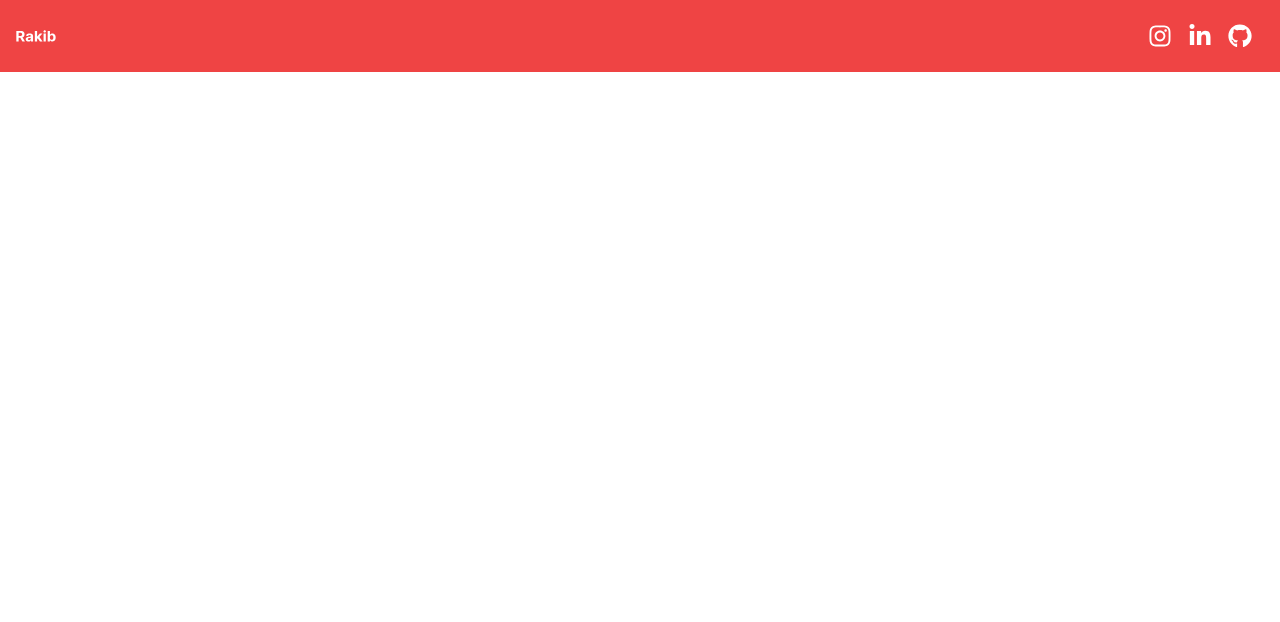
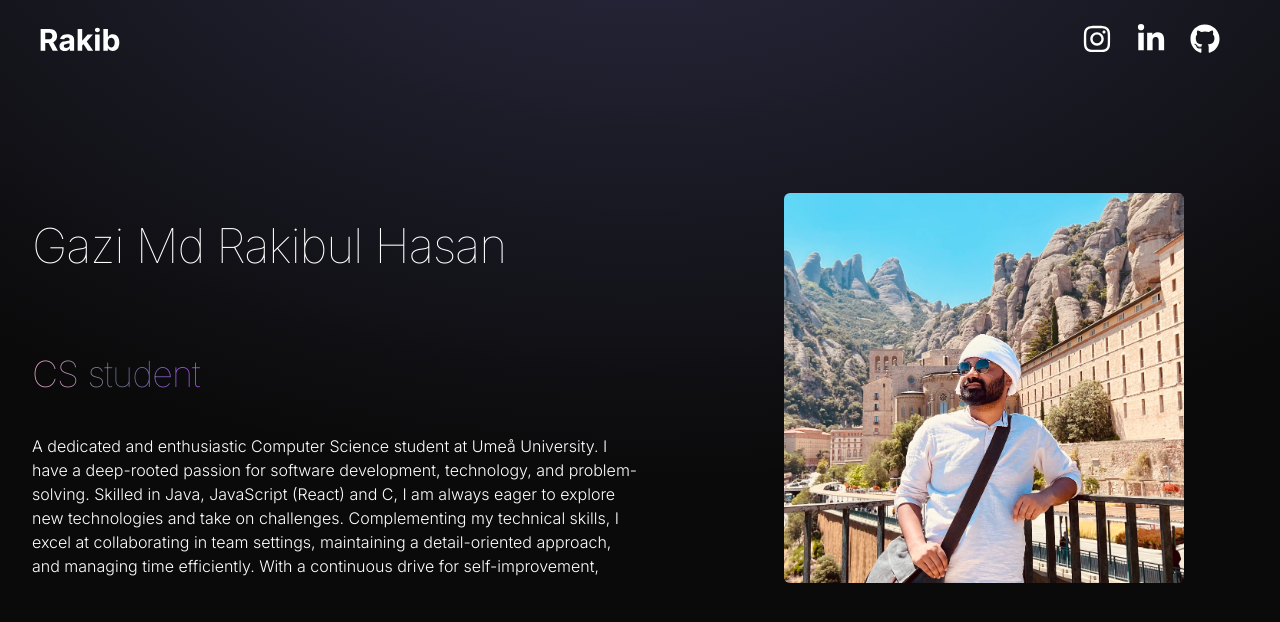
Before and after one commit to rakibhasan-0/MyProtfolio__, a Next.js app: page / in a window 1280 px wide. Shown: the top 622 px of the page. Built offline with nearby package versions, Linux system fonts and the light colour scheme.

Commit message:
some information has been added

```diff
--- a/src/app/components/Hero.jsx
+++ b/src/app/components/Hero.jsx
@@ -1,7 +1,28 @@
 import React from 'react'
+import { MY_INFO } from '../../../utils/constant'
+import profilePicture from '../../../public/myImage__.jpg'
+import Image from 'next/image'
 
 export const Hero = () => {
   return (
-    <div>Hero</div>
+    <div className = "pb-4 lg:mb-35">
+        <div className="flex flex-wrap items-center justify-between">
+            <div className ="w-full lg:w-1/2 ">
+                <div className = "my-20 flex flex-col items-center lg:items-start">
+                    <h1 className="pb-16 text-6xl text-white my-40 sm:my-5 font-thin tracking-tight lg:mt-16 lg:text-5xl">Gazi Md Rakibul Hasan</h1>
+                    <span className = "bg-gradient-to-r from-pink-300 via-slate-500 to-purple-500 bg-clip-text text-transparent text-2xl font-thin lg:text-4xl tracking-tight">
+                        CS student
+                    </span>
+                    <p className=" text-white my-20 sm:my-10 font-light">{MY_INFO}</p>
+                </div>
+            </div>
+
+            <div className="w-full lg:w-1/2">
+                <div className="flex justify-center ml-20">
+                    <Image src={profilePicture} alt="myImage" width={400} height={450} className='rounded-md'/>
+                </div>
+            </div>
+        </div>
+    </div>
   )
 }
--- a/src/app/components/Navbar.jsx
+++ b/src/app/components/Navbar.jsx
@@ -3,15 +3,15 @@ import { FaGithub, FaLinkedinIn, FaInstagram } from "react-icons/fa";
 
 export const Navbar = () => {
   return (
-    <nav className="bg-red-500 mb-20 flex items-center justify-between py-6">
-        <div className="flex flex-shrink-0 items-center mx-4">
-            <Image src="/myLogo.svg" alt="myLogo" width={40} height={40} />
+    <nav className="flex items-center justify-between py-6">
+        <div className="flex flex-shrink-0 items-center mx-2">
+            <Image src="/myLogo.svg" alt="myLogo" width={80} height={80}/>
         </div>
 
-        <div className="flex items-center mx-5">
-            <FaInstagram className="text-white text-2xl mx-2" />
-            <FaLinkedinIn className="text-white text-2xl mx-2" />
-            <FaGithub className="text-white text-2xl mx-2" />
+        <div className="flex items-center mx-5 gap-2">
+            <FaInstagram className="text-white text-3xl mx-2" />
+            <FaLinkedinIn className="text-white text-3xl mx-2" />
+            <FaGithub className="text-white text-3xl mx-2" />
         </div>
     </nav>
   )
--- a/src/app/layout.js
+++ b/src/app/layout.js
@@ -8,10 +8,16 @@ export const metadata = {
   description: "Rakib's Portfolio and Blog",
 };
 
+
 export default function RootLayout({ children }) {
   return (
-    <html lang="en">
-      <body className={inter.className}>{children}</body>
+    <html lang="en" className="h-full">
+      <body className={`h-full ${inter.className}`}>
+        <div className="flex flex-col min-h-screen overflow-hidden text-neutral-300 antialiased selection:bg-cyan-200 selection:text-cyan-600">
+          {children}
+          <div className="fixed inset-0 z-[-1] bg-neutral-950 bg-[radial-gradient(ellipse_80%_80%_at_50%_-20%,rgba(120,119,198,0.3),rgba(255,255,255,0))]"></div>
+        </div>
+      </body>
     </html>
   );
 }
--- a/src/app/page.js
+++ b/src/app/page.js
@@ -1,10 +1,14 @@
 import Image from "next/image";
 import { Navbar } from "./components/Navbar";
+import { Hero } from "./components/Hero";
 
 export default function Home() {
   return (
    <main>
-    <Navbar />
+      <div className = "container mx-auto px-8">
+        <Navbar />
+        <Hero/>
+      </div>
    </main>
   );
 }
--- a/utils/constant.js
+++ b/utils/constant.js
@@ -1,2 +1,2 @@
 
-export const MY_INFO= "I am a passionate CS student from Umeå University"
+export const MY_INFO= " A dedicated and enthusiastic Computer Science student at Umeå University. I have a deep-rooted passion for software development, technology, and problem-solving. Skilled in Java, JavaScript (React) and C, I am always eager to explore new technologies and take on challenges. Complementing my technical skills, I excel at collaborating in team settings, maintaining a detail-oriented approach, and managing time efficiently. With a continuous drive for self-improvement,"
```
Also changed, not shown: public/myImage__.jpg (added).
